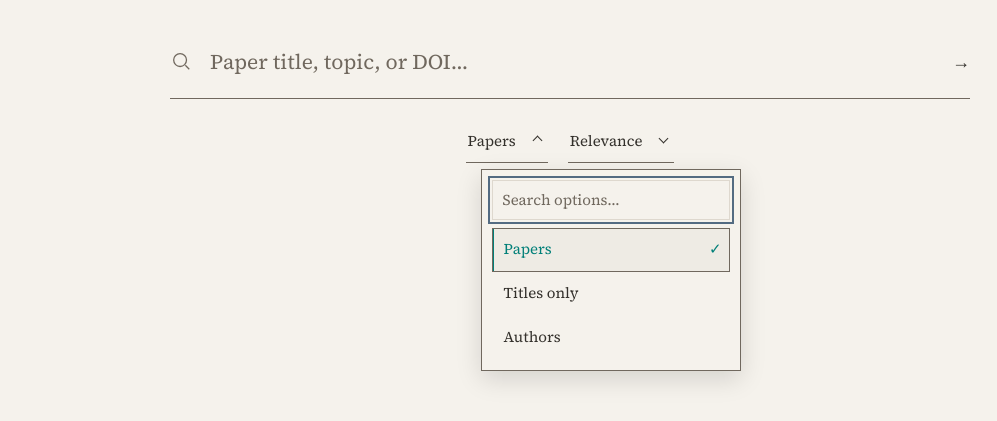
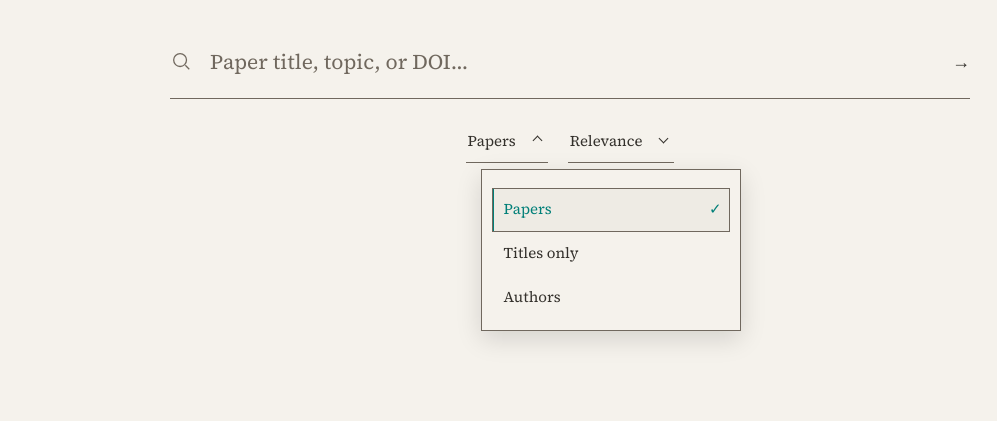
Before and after one commit to enLepre/CitationNetwork, a website: page index.html in a window 1280 px wide. Both pictures are taken after a click on the button "Papers". Shown: the part 269-690 px from the top of the page, without its empty margins (70-1067 px from the left). Drawn offline with Linux system fonts and the light colour scheme.

Commit message:
Simplify short dropdown lists by removing option search

```diff
--- a/assets/dropdowns.js
+++ b/assets/dropdowns.js
@@ -27,27 +27,17 @@
     panel.setAttribute('role', 'dialog');
     panel.setAttribute('aria-label', 'Choose ' + name.toLowerCase());
     panel.hidden = true;
-    const search = document.createElement('input');
-    search.type = 'text';
-    search.className = 'source-search';
-    search.placeholder = 'Search options…';
-    search.setAttribute('aria-label', search.placeholder.replace('…', ''));
-    search.setAttribute('role', 'combobox');
-    search.setAttribute('aria-autocomplete', 'list');
-    search.setAttribute('aria-expanded', 'true');
-    search.setAttribute('aria-controls', id + '-options');
-    search.autocomplete = 'off';
-    search.spellcheck = false;
     const list = document.createElement('div');
     list.id = id + '-options';
     list.className = 'source-options';
+    list.tabIndex = 0;
     list.setAttribute('role', 'listbox');
     list.setAttribute('aria-label', name);
     const empty = document.createElement('p');
     empty.className = 'source-empty';
     empty.setAttribute('role', 'status');
-    empty.textContent = 'No matching options.';
-    panel.append(search, list, empty);
+    empty.textContent = 'No available options.';
+    panel.append(list, empty);
     wrapper.append(trigger, panel);
     select.after(wrapper);
     select.hidden = true;
@@ -59,9 +49,9 @@
       [...list.children].forEach((option, i) => option.classList.toggle('is-active', i === index));
       const option = list.children[index];
       if (option) {
-        search.setAttribute('aria-activedescendant', option.id);
+        list.setAttribute('aria-activedescendant', option.id);
         option.scrollIntoView?.({ block: 'nearest' });
-      } else search.removeAttribute('aria-activedescendant');
+      } else list.removeAttribute('aria-activedescendant');
     }
     function close(focus = false) {
       if (panel.matches(':popover-open')) panel.hidePopover();
@@ -77,8 +67,7 @@
       sync();
     }
     function filter() {
-      const words = search.value.toLocaleLowerCase().trim().split(/\s+/).filter(Boolean);
-      choices = [...select.options].filter(option => !option.disabled && words.every(word => option.textContent.toLocaleLowerCase().includes(word)));
+      choices = [...select.options].filter(option => !option.disabled);
       list.replaceChildren();
       choices.forEach((option, i) => {
         const row = document.createElement('div');
@@ -96,7 +85,6 @@
     }
     function open() {
       controls.forEach(control => control.close());
-      search.value = '';
       sync();
       if (select.disabled) return;
       panel.hidden = false;
@@ -104,7 +92,8 @@
       position();
       trigger.setAttribute('aria-expanded', 'true');
       filter();
-      search.focus();
+      list.focus();
+      position();
     }
     function position() {
       const rect = trigger.getBoundingClientRect();
@@ -130,12 +119,13 @@
     trigger.addEventListener('keydown', event => {
       if (event.key === 'ArrowDown' || event.key === 'ArrowUp') { event.preventDefault(); open(); }
     });
-    search.addEventListener('input', filter);
-    search.addEventListener('keydown', event => {
+    list.addEventListener('keydown', event => {
       if (event.key === 'ArrowDown' || event.key === 'ArrowUp') {
         event.preventDefault();
         if (choices.length) activate((active + (event.key === 'ArrowDown' ? 1 : -1) + choices.length) % choices.length);
-      } else if (event.key === 'Enter') { event.preventDefault(); choose(active); }
+      } else if (event.key === 'Home' || event.key === 'End') {
+        event.preventDefault(); activate(event.key === 'Home' ? 0 : choices.length - 1);
+      } else if (event.key === 'Enter' || event.key === ' ') { event.preventDefault(); choose(active); }
       else if (event.key === 'Escape') { event.preventDefault(); close(true); }
     });
     wrapper.addEventListener('focusout', event => { if (!wrapper.contains(event.relatedTarget)) close(); });
--- a/assets/styles.css
+++ b/assets/styles.css
@@ -612,8 +612,6 @@ html{background:var(--bg)}
 .source-arrow{width:7px;height:7px;flex-shrink:0;border-right:1px solid currentColor;border-bottom:1px solid currentColor;transform:rotate(45deg);margin:0 5px 4px 0}
 .source-trigger[aria-expanded=true] .source-arrow{transform:rotate(225deg);margin-bottom:0}
 .source-panel{position:absolute;z-index:50;top:calc(100% + 6px);left:0;width:100%;padding:10px;background:var(--bg);color:var(--ink);border:1px solid var(--ink-faint);box-shadow:0 8px 24px #0002}
-.source-panel .source-search{font-size:15px;min-height:40px;padding:8px 10px;background:var(--bg);border:1px solid var(--line)}
-.source-search::placeholder{color:var(--ink-faint);opacity:1}
 .source-options{max-height:min(280px,40svh);overflow-y:auto;overscroll-behavior:contain;margin-top:8px;scroll-padding:4px}
 .source-option{position:relative;padding:10px 28px 10px 10px;min-height:44px;font-size:15px;line-height:1.4;cursor:pointer;overflow-wrap:anywhere;border-left:2px solid transparent}
 .source-option:hover,.source-option.is-active{background:var(--bg-2)}
@@ -629,7 +627,6 @@ html{background:var(--bg)}
 .source-trigger:disabled { opacity: .45; cursor: default; }
 .source-panel { position: fixed; inset: auto; margin: 0; padding: 10px; overflow: hidden; }
 .source-panel:popover-open { display: flex; flex-direction: column; }
-.source-panel .source-search { flex: none; width: 100%; color: var(--ink); font: inherit; font-size: 15px; }
 .source-options { min-height: 0; }
 .source-panel::backdrop { background: transparent; }
 .search-options .source-dropdown { text-align: left; }
--- a/index.html
+++ b/index.html
@@ -23,7 +23,7 @@
 <title>Citation Network</title>
 <script blocking="render" src="assets/navigation.js?v=aligned-15"></script>
 <link rel="stylesheet" href="https://fonts.googleapis.com/css2?family=Source+Serif+4:wght@400;600&amp;display=swap">
-<link rel="stylesheet" href="assets/styles.css?v=dropdowns-53">
+<link rel="stylesheet" href="assets/styles.css?v=dropdowns-54">
 
 <script src="assets/menu.js?v=aligned-20261118" defer></script>
 </head>
@@ -81,6 +81,6 @@
 <script src="assets/openalex.js?v=performance-43" defer></script>
 <script src="assets/tweaks.js?v=20261118-theme-fix" defer></script>
 <script src="assets/app.js?v=list-search-44" defer></script>
-<script src="assets/dropdowns.js?v=1" defer></script>
+<script src="assets/dropdowns.js?v=2" defer></script>
 </body>
 </html>
```
Also changed, not shown: graph.html (+2 -2 lines), list.html (+2 -2 lines), paper.html (+2 -2 lines), tests/dropdown-helper.cjs (+0 -1 lines).
